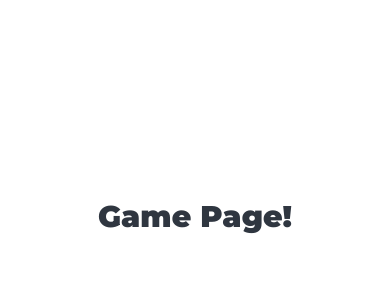
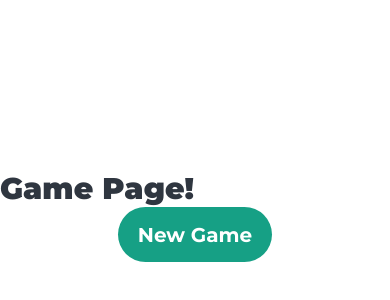
Before and after one commit to nrzky/tic-tac-toe, a React Native app: screen /Game in a window 390 px wide. Shown: the part 206-506 px from the top of the page. Built offline with nearby package versions, Linux system fonts and the light colour scheme.

Commit message:
Add Button component

```diff
--- a/App.tsx
+++ b/App.tsx
@@ -1,9 +1,12 @@
 import * as React from 'react';
+import { LogBox } from 'react-native';
 import { ThemeProvider } from 'styled-components/native';
 import { useFonts } from 'expo-font';
 
 import { AppNavigator } from '@app/routes';
 import { PrimaryTheme } from '@app/themes';
+
+LogBox.ignoreLogs(['Require cycle:']);
 
 const App: React.FC = () => {
   const [isFontsLoaded] = useFonts({
--- /dev/null
+++ b/src/components/Button/Button.styled.tsx
@@ -0,0 +1,23 @@
+import styled from 'styled-components/native';
+
+import { Touchable, Text } from '@app/components';
+
+import { StyledButtonProps } from './Button.types';
+
+export const StyledButton = styled(Touchable)<StyledButtonProps>((props) => ({
+  height: 55,
+  backgroundColor:
+    props.type === 'secondary'
+      ? props.theme.colors.secondary
+      : props.theme.colors.primary,
+  paddingHorizontal: 20,
+  borderRadius: 30,
+  alignSelf: 'center',
+  justifyContent: 'center',
+  alignItems: 'center',
+}));
+
+export const StyledButtonTitle = styled(Text)((props) => ({
+  fontSize: 20,
+  color: props.theme.colors.white,
+}));
--- /dev/null
+++ b/src/components/Button/Button.tsx
@@ -0,0 +1,18 @@
+import * as React from 'react';
+
+import { StyledButton, StyledButtonTitle } from './Button.styled';
+import { ButtonProps } from './Button.types';
+
+const Button: React.FC<ButtonProps> = ({
+  children,
+  type = 'primary',
+  ...props
+}) => {
+  return (
+    <StyledButton type={type} {...props}>
+      <StyledButtonTitle font="Bold">{children}</StyledButtonTitle>
+    </StyledButton>
+  );
+};
+
+export default Button;
--- a/src/components/Touchable/Touchable.tsx
+++ b/src/components/Touchable/Touchable.tsx
@@ -17,7 +17,7 @@ const Touchable: React.FC<TouchableProps> = ({
   const handlePressIn = React.useCallback(
     (event: GestureResponderEvent) => {
       Animated.timing(offset, {
-        toValue: 0.9,
+        toValue: 0.95,
         duration: ANIMATED_DURATION,
         useNativeDriver: true,
       }).start(() => onPressIn && onPressIn(event));
--- a/src/components/index.tsx
+++ b/src/components/index.tsx
@@ -2,3 +2,4 @@ export { default as View } from './View/View';
 export { default as Text } from './Text/Text';
 export { default as Container } from './Container/Container';
 export { default as Touchable } from './Touchable/Touchable';
+export { default as Button } from './Button/Button';
--- a/src/themes/PrimaryTheme.tsx
+++ b/src/themes/PrimaryTheme.tsx
@@ -4,6 +4,8 @@ const PrimaryTheme: DefaultTheme = {
   colors: {
     primary: '#16a085',
     secondary: '#e74c3c',
+    white: '#ffffff',
+    black: '#000000',
     background: '#ffffff',
     title: '#2f3640',
     subtitle: '#535c68',
--- a/src/types/styled.d.ts
+++ b/src/types/styled.d.ts
@@ -5,6 +5,8 @@ declare module 'styled-components' {
     colors: {
       primary: string;
       secondary: string;
+      white: string;
+      black: string;
       background: string;
       title: string;
       subtitle: string;
--- a/src/views/Game/Game.tsx
+++ b/src/views/Game/Game.tsx
@@ -1,14 +1,13 @@
 import * as React from 'react';
 import { StyleSheet } from 'react-native';
 
-import { Container, Text, Touchable } from '@app/components';
+import { Button, Container, Text } from '@app/components';
 
 const Game: React.FC = () => {
   return (
     <Container style={styles.container}>
-      <Touchable>
-        <Text font="Black">Game Page!</Text>
-      </Touchable>
+      <Text font="Black">Game Page!</Text>
+      <Button>New Game</Button>
     </Container>
   );
 };
@@ -19,6 +18,5 @@ const styles = StyleSheet.create({
   container: {
     flex: 1,
     justifyContent: 'center',
-    alignItems: 'center',
   },
 });
```
Also changed, not shown: src/components/Button/Button.types.tsx (added, +12 -0 lines).
